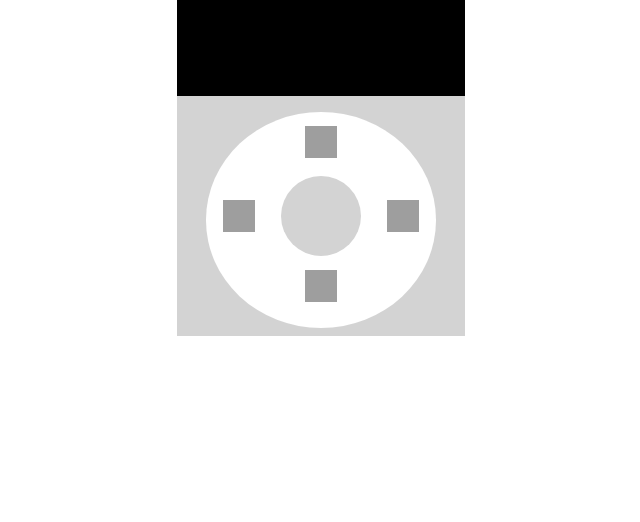
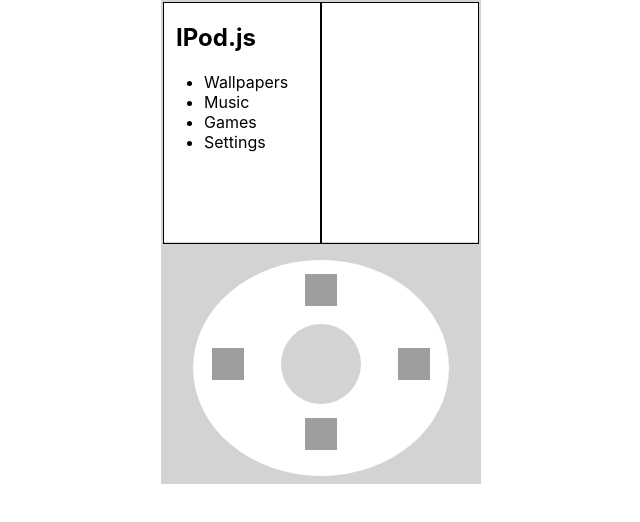
Before and after one commit to sarthakagrawal34/iPod-React, a React (Create React App) app: page / in a window 1280 px wide. Shown: the top 522 px of the page, without its empty margins (319-959 px from the left). Built offline with nearby package versions, Linux system fonts and the light colour scheme; grey boxes are pictures that could not be loaded.

Commit message:
Add Screen To iPod and Home Screen Component to Screen

```diff
--- /dev/null
+++ b/src/components/Home.js
@@ -0,0 +1,48 @@
+import React from 'react';
+
+
+class Home extends React.Component{
+    constructor(){
+        // We have to call the constructor of parent class that is super() as we are inheriting state constructor in our parent constructor
+        super();
+    }
+
+    render(){
+        return(
+            <div style={styles.homeScreen} id='home-screen'>
+                <div style={styles.menuList} id='menu-list'>
+                    <h2 style={{marginLeft:'12px'}}>IPod.js</h2>
+                    <ul>
+                        <li>Wallpapers</li>
+                        <li>Music</li>
+                        <li>Games</li>
+                        <li>Settings</li>
+                    </ul>
+                </div>
+                <div style={styles.imageContainer} id='image-container'></div>
+            </div>
+        );
+    }
+
+}
+
+const styles = {
+    homeScreen : {
+        height : '100%',
+        width : '100%',
+        display : 'flex',
+        flexDirecton : 'row'
+    },
+    menuList : {
+        border:'1px solid black',
+        height : '100%',
+        width : '50%'
+    },
+    imageContainer : {
+        border:'1px solid black',
+        height : '100%',
+        width : '50%'
+    }
+}
+
+export default Home;
--- a/src/components/Ipod.js
+++ b/src/components/Ipod.js
@@ -1,5 +1,6 @@
 import React from 'react';
 import Wheel from './Wheel';
+import Screen from './Screen';
 
 class Ipod extends React.Component{
     constructor(){
@@ -10,6 +11,7 @@
     render = () => {
         return(
             <div style = {styles.ipodCase}>
+                <Screen/>
                 <Wheel />
             </div>
         );
@@ -19,13 +21,14 @@
 // Style of ipod case
 const styles = {
     ipodCase : {
-        height : '21rem',
-        width : '18rem',
+        height : '30rem',
+        width : '20rem',
         backgroundColor : 'black',
         margin : 'auto',
-        // We will display ipod items as flex and direction as coloumn
         display : 'flex',
         flexDirection : 'coloumn',
+        flexDirection : 'row',
+        flexWrap : 'wrap',
         justifyContent : 'center'
 
     }
--- /dev/null
+++ b/src/components/Screen.js
@@ -0,0 +1,29 @@
+import React from 'react';
+import Home from './Home'
+
+class Screen extends React.Component{
+
+    constructor(){
+        super();
+    }
+
+    render(){
+        return(
+            <div style={styles.screen} id='screen-container'>
+                <Home />
+            </div>
+        );
+    }
+
+}
+
+const styles = {
+    screen : {
+        height : '15rem',
+        width : '100%',
+        backgroundColor : 'white',
+        border : '2px solid lightgrey'
+    }
+}
+
+export default Screen;
```
